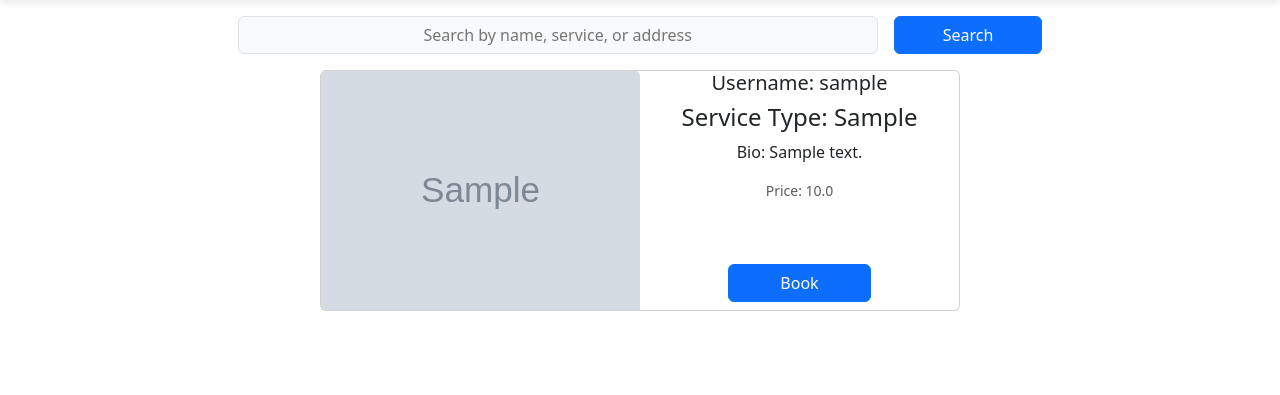
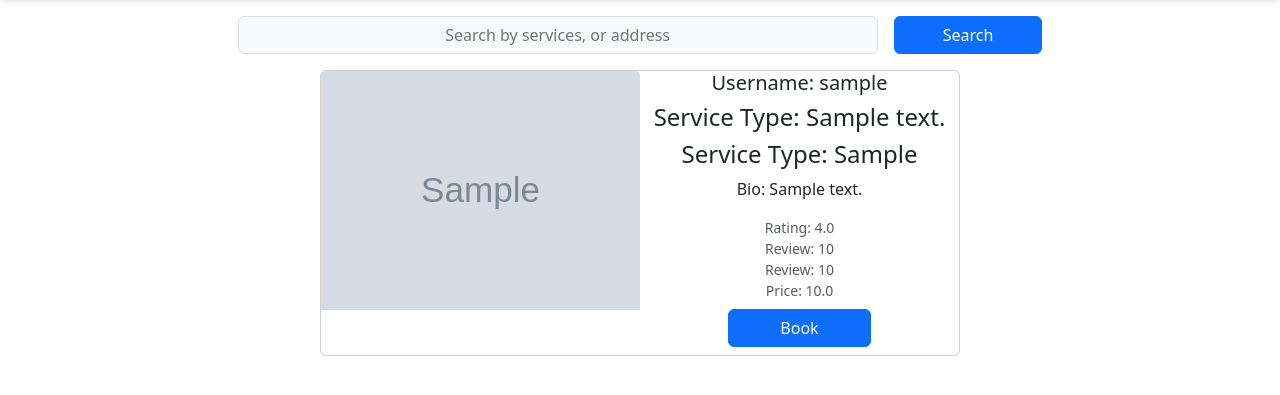
Before and after one commit to kisxo/djangoapp, a Django app: page /serviceproviders/searchservice/ in a window 1280 px wide. Shown: the part 65-460 px from the top of the page. Run offline with Django 5.2, Linux system fonts and the light colour scheme; a user stored in the database is signed in; tables that the repository leaves empty hold one stand-in row (values such as "Sample post"); grey boxes marked "Sample" are stand-in pictures.

Commit message:
add more deatils in search

```diff
--- a/serviceproviderapp/templates/serviceproviderapp/searchservice.html
+++ b/serviceproviderapp/templates/serviceproviderapp/searchservice.html
@@ -12,7 +12,7 @@
     class="input-group-text w-50"
     type="text"
     name="query"
-    placeholder="Search by name, service, or address"
+    placeholder="Search by services, or address"
   />
   <button type="submit" class="btn btn-primary px-5">Search</button>
 </form>
@@ -29,8 +29,12 @@
     </div>
     <div class="w-50 d-flex flex-column">
       <h5 class="card-title">Username: {{ service.user.username }}</h5>
+      <h4 class="card-title">Service Type: {{ service.address}}</h4>
       <h4 class="card-title">Service Type: {{ service.service_type }}</h4>
       <p class="card-text">Bio: {{ service.bio }}</p>
+      <small class="text-muted">Rating: {{ service.rating }}</small>
+      <small class="text-muted">Review: {{ service.total_rating }}</small>
+      <small class="text-muted">Review: {{ service.total_reviews }}</small>
       <small class="text-muted">Price: {{ service.price }}</small>
       <a href="/serviceproviders/book-service/{{ service.user_id }}" class="mt-auto mx-auto p-2 w-50"><button class="btn btn-primary w-100">Book</button></a>
     </div>
```
